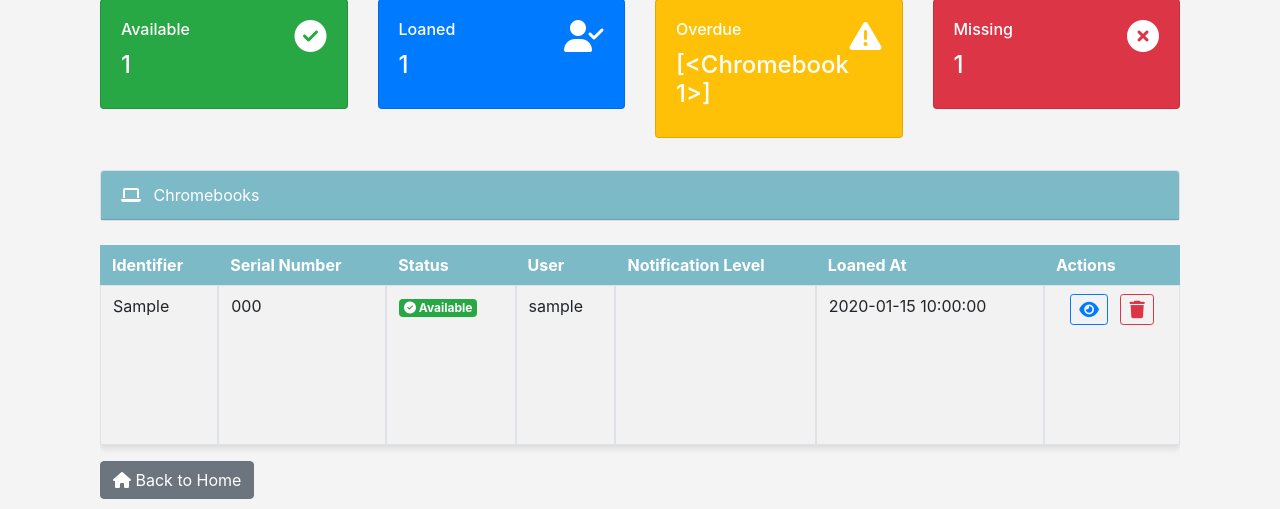
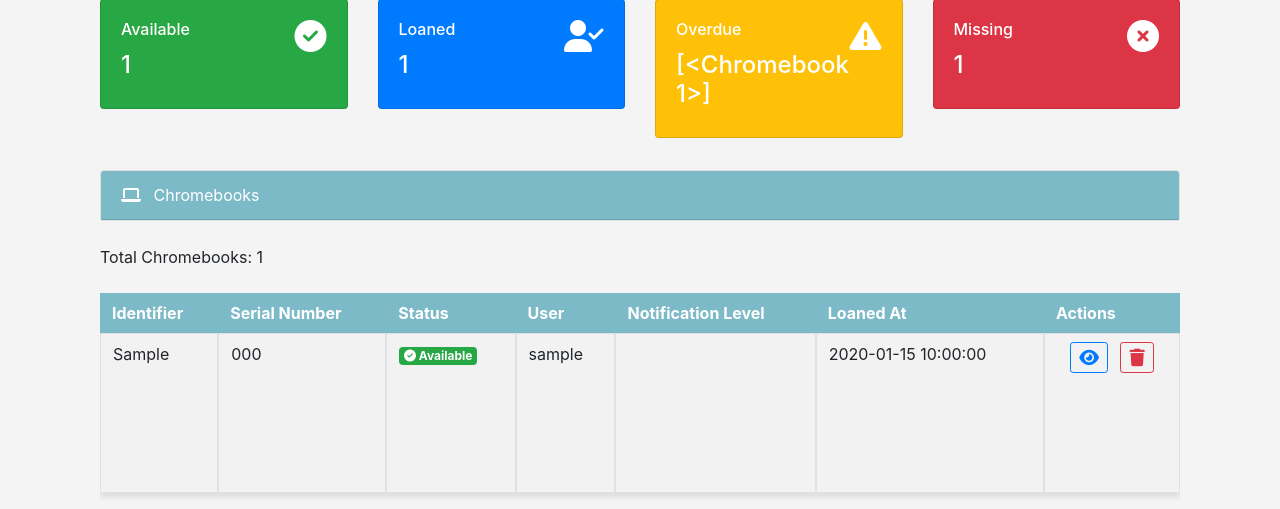
Before and after one commit to shrowdo/chromebookloansystem, a Flask app: template templates/admin.html in a window 1280 px wide. Shown: the part 185-694 px from the top of the page. Run offline with Flask 3, Linux system fonts and the light colour scheme; tables that the repository leaves empty hold one stand-in row (values such as "Sample post"); the template is opened without the code that fills it: values that come from a table or form of the project are taken from there, most other values are stand-ins (such as "Sample title", 1, 10 or a date in 2020); some libraries are stand-ins or nearby versions.

Commit message:
total chromebooks

```diff
--- a/app.py
+++ b/app.py
@@ -206,8 +206,9 @@
     loaned_count = Chromebook.query.filter_by(status='Loaned').count()
     missing_count = Chromebook.query.filter_by(status='Missing').count()
     overdue_count = Chromebook.query.filter(Chromebook.status == 'Loaned', now - Chromebook.loaned_at > timedelta(hours=24)).count()
+    total_chromebooks = Chromebook.query.count()
 
-    return render_template('admin.html', chromebooks=chromebooks, users=users, reception_mailto_link=reception_mailto_link, now=now, timedelta=timedelta, available_count=available_count, loaned_count=loaned_count, overdue_count=overdue_count, missing_count=missing_count)
+    return render_template('admin.html', chromebooks=chromebooks, users=users, reception_mailto_link=reception_mailto_link, now=now, timedelta=timedelta, available_count=available_count, loaned_count=loaned_count, overdue_count=overdue_count, missing_count=missing_count, total_chromebooks=total_chromebooks)
 
 @app.route('/prepare_overdue_emails')
 def prepare_overdue_emails():
--- a/templates/admin.html
+++ b/templates/admin.html
@@ -100,6 +100,8 @@
             <i class="fas fa-laptop mr-2"></i> Chromebooks
         </div>
     </div>
+
+    <p class="mt-4">Total Chromebooks: {{ total_chromebooks }}</p>
 
     <!-- Modal for adding Chromebooks -->
     <div class="modal fade" id="addChromebookModal" tabindex="-1" role="dialog" aria-labelledby="addChromebookModalLabel" aria-hidden="true">
```
